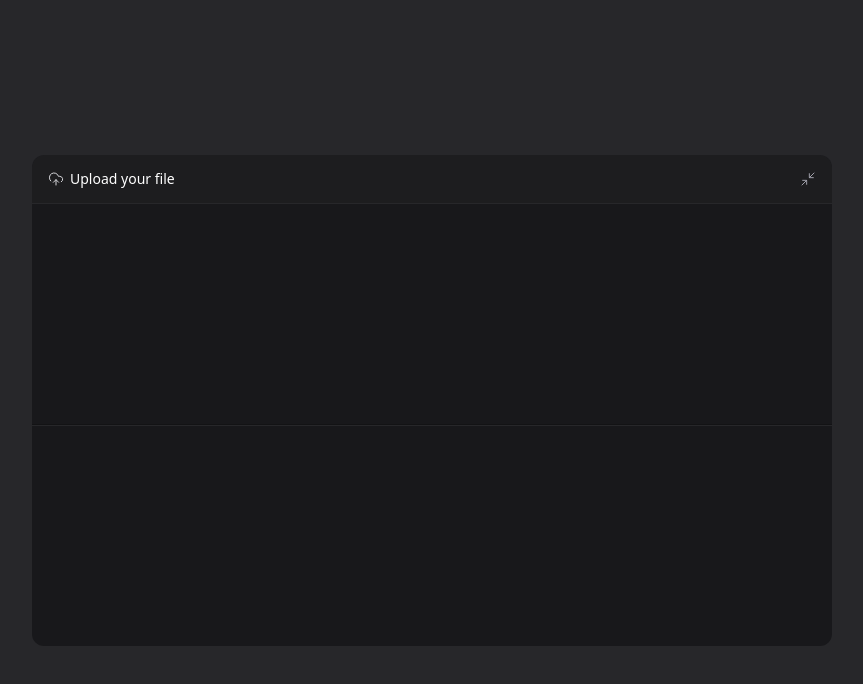
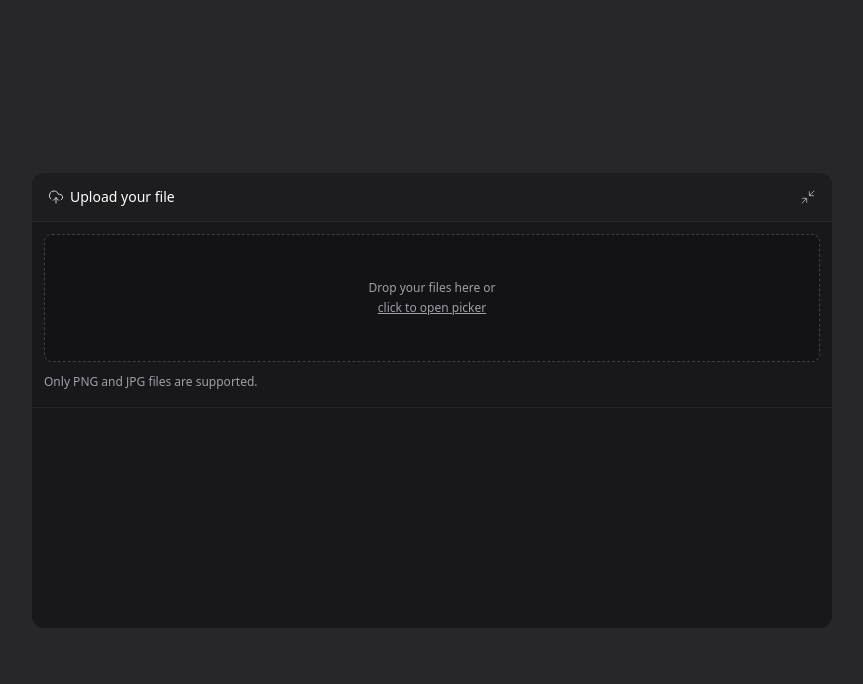
Before and after one commit to jhonnyxjj/file-upload-service, a React (Vite) app in the folder frontend/web/: page / in a window 1280 px wide. Both pictures are taken after a click on the button "Upload your file". Shown: the top 684 px of the page, without its empty margins (208-1071 px from the left). Built offline with nearby package versions, Linux system fonts and the light colour scheme.

Commit message:
feat: 🎸 file-upload
integrate react-dropzone for file upload functionality

```diff
--- a/frontend/web/package.json
+++ b/frontend/web/package.json
@@ -15,6 +15,7 @@
     "lucide-react": "^0.556.0",
     "react": "^19.2.0",
     "react-dom": "^19.2.0",
+    "react-dropzone": "^14.3.8",
     "tailwind-merge": "^3.4.0",
     "tailwind-variants": "^3.2.2",
     "tailwindcss": "^4.1.17"
--- /dev/null
+++ b/frontend/web/pnpm-workspace.yaml
@@ -0,0 +1,2 @@
+ignoredBuiltDependencies:
+  - esbuild
--- a/frontend/web/src/components/file-upload-dropzone.tsx
+++ b/frontend/web/src/components/file-upload-dropzone.tsx
@@ -1,3 +1,33 @@
+import { useDropzone } from "react-dropzone";
+
 export function FileUploadDropzone() {
-    return <div className="px-3 h-48"></div>;
+    const { getRootProps, getInputProps, isDragActive } = useDropzone({
+        multiple: true,
+        accept: {
+            "image/jpeg": [],
+            "image/png": [],
+        },
+        onDrop(acceptedFiles) {
+            console.log(acceptedFiles);
+        },
+    });
+
+    return (
+        <div className="px-3 flex flex-col gap-3">
+            <div
+                data-active={isDragActive}
+                className="cursor-pointer text-zinc-400 bg-black/20 p-5 rounded-lg border border-zinc-700 border-dashed h-32 flex flex-col items-center justify-center gap-1 hover:border-zinc-600 transition-colors data-[active=true]:bg-indigo-500/10 data-[active=true]:border-indigo-500"
+                {...getRootProps()}
+            >
+                <input type="file" {...getInputProps()} />
+
+                <span className="text-xs">Drop your files here or</span>
+                <span className="text-xs underline">click to open picker</span>
+            </div>
+
+            <span className="text-xs text-zinc-400">
+                Only PNG and JPG files are supported.
+            </span>
+        </div>
+    );
 }
```
Also changed, not shown: 1 other file (tests, documents, lock files or other folders).
